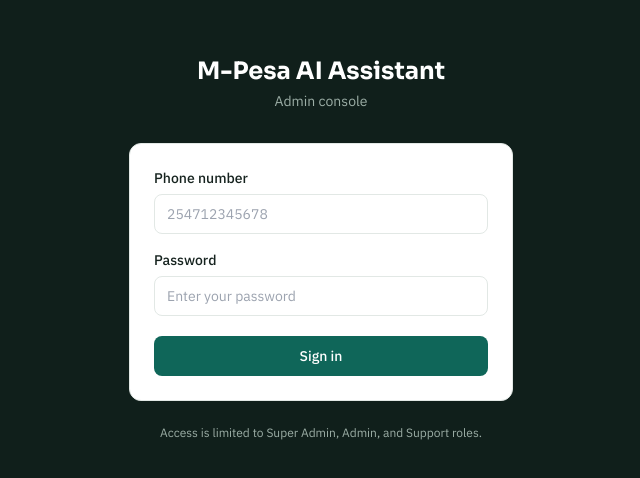
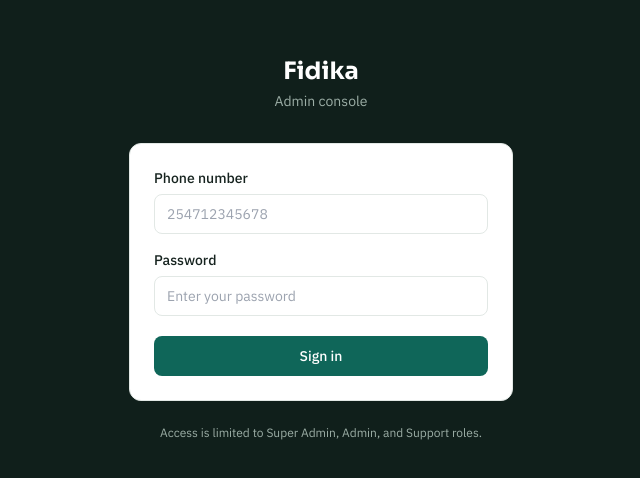
Before and after one commit to keith611/mpesa-ai-assistant, a Next.js app in the folder mpesa-ai-assistant/frontend/: page /login in a window 1280 px wide. Shown: the part 152-630 px from the top of the page, without its empty margins (319-959 px from the left). Built offline with nearby package versions, Linux system fonts and the light colour scheme; no server answers.

Commit message:
Change title from 'M-Pesa AI Assistant' to 'Fidika'

```diff
--- a/mpesa-ai-assistant/frontend/app/login/page.tsx
+++ b/mpesa-ai-assistant/frontend/app/login/page.tsx
@@ -27,7 +27,7 @@
     <div className="min-h-screen flex items-center justify-center bg-sidebar px-4">
       <div className="w-full max-w-sm">
         <div className="text-center mb-8">
-          <div className="font-display font-bold text-2xl text-white mb-1">M-Pesa AI Assistant</div>
+          <div className="font-display font-bold text-2xl text-white mb-1">Fidika</div>
           <div className="text-sidebar-text text-sm">Admin console</div>
         </div>
 
```
